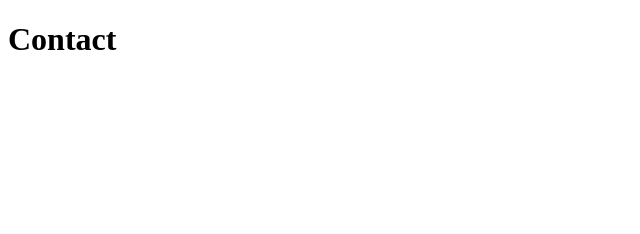
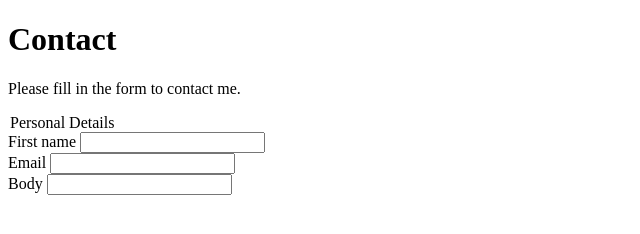
Before and after one commit to ShaunGurmin/Portfolio, a plain HTML site: page pages/contact.html in a window 1280 px wide. Shown: the whole page, without its empty margins (0-640 px from the left). Drawn offline with Linux system fonts and the light colour scheme.

Commit message:
Contact form

```diff
--- a/pages/contact.html
+++ b/pages/contact.html
@@ -5,7 +5,22 @@
         <title>Contact</title>
     </head>
     <body>
-        <h1>Contact</h1>
+        <header>
+            <h1>Contact</h1>
+            <p>Please fill in the form to contact me.</p>
+        </header>
+        <form>
+            <legend>Personal Details</legend>
+
+            <label for="firstname">First name</label>
+            <input id="firstname" type="text">
+            <br />
+            <label for="email">Email</label>
+            <input id="email" type="email">
+            <br />
+            <label for="body">Body</label>
+            <input id="body" type="text">
+        </form>
 
         <script src="" async defer></script>
     </body>
```
Also changed, not shown: pages/projects.html (+1 -1 lines).
